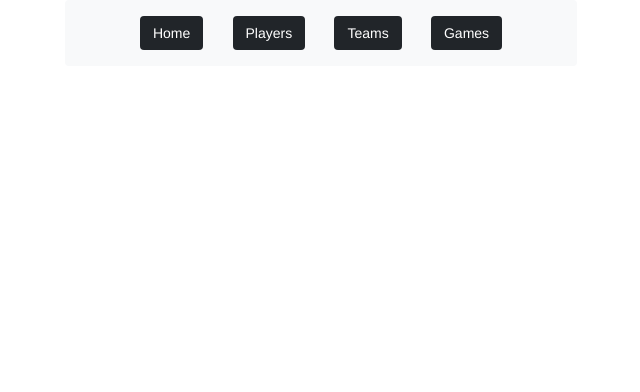
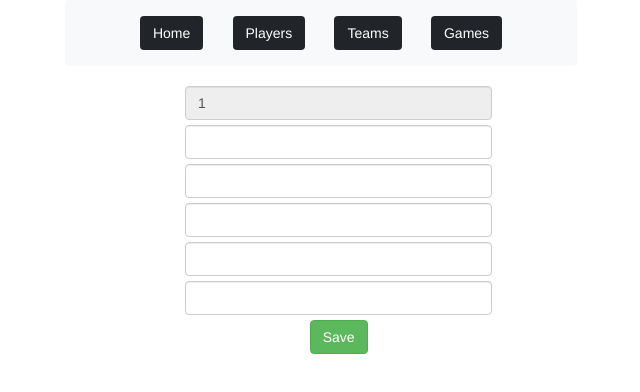
Before and after one commit to avdivrellaku/LAB-1, a React (Create React App) app in the folder lab-front/: page /editPlayer/1 in a window 1280 px wide. Shown: the top 392 px of the page, without its empty margins (315-955 px from the left). Built offline with nearby package versions, Linux system fonts and the light colour scheme; no server answers.

Commit message:
edit players method

```diff
--- a/lab-front/src/App.js
+++ b/lab-front/src/App.js
@@ -8,6 +8,7 @@ import { AddGames } from './methods/AddGame';
 import { AddPlayer } from './methods/AddPlayer';
 import { AddTeam } from './methods/AddTeam';
 import { Link } from 'react-router-dom';
+import {EditPlayer} from './methods/EditPlayer';
 
 import 'bootstrap/dist/css/bootstrap.min.css';
 import {
@@ -52,6 +53,7 @@ function App() {
             <Route path="/addTeam" component={AddTeam}/>
             <Route path="/addGames" component={AddGames}/>
             <Route path="/gamesHome" component={GamesHome}/>
+            <Route path="/editPlayer/:id" component={EditPlayer}/>
 
         </Switch>
         </Router>
--- a/lab-front/src/methods/AddGame.js
+++ b/lab-front/src/methods/AddGame.js
@@ -63,7 +63,7 @@ export const AddGames = () => {
        <Label></Label>
        <Input name='team2' style={{width: "100%"}} type="text" placeholder='Team 2' onChange={handleChange}></Input>
        <Label></Label>
-       <Input name='score' style={{width: "100%"}} type="number" placeholder='Score' onChange={handleChange}></Input>
+       <Input name='score' style={{width: "100%"}} type="text" placeholder='Score' onChange={handleChange}></Input>
        <Label></Label>
        <Input name='date' style={{width: "100%"}} type="date" placeholder='Date' onChange={handleChange}></Input>
        <Label></Label>
--- /dev/null
+++ b/lab-front/src/methods/EditPlayer.js
@@ -0,0 +1,113 @@
+
+import React,{useState,useEffect} from 'react';
+import {Form,Label,Input,Button} from 'reactstrap';
+
+
+export const EditPlayer = (props) => {
+
+  const [playerById, setPlayerById] = useState([]);
+  const playerId = (props.match.params.id);
+
+
+  function getPlayerById(){
+    const url = `http://localhost:5164/api/Players/${playerId}`;
+    fetch(url,{
+      method: 'GET'
+    })
+    .then(response => response.json())
+    .then(playersFromServer =>{
+      console.log(playersFromServer);
+      setPlayerById(playersFromServer);
+    })
+    .catch(error =>{
+      console.log(error);
+    });
+  }
+
+  useEffect(getPlayerById,[]);
+
+
+  const initialFormData = {
+    id: playerId,
+    firstName:playerById.firstName,
+    lastName:playerById.lastName,
+    age:playerById.age,
+    position:playerById.position,
+    team:playerById.team
+  };
+
+  const [formData, setFormData] = useState(initialFormData);
+
+
+  const handleChange = (e => {
+    setFormData({
+      ...formData,
+      [e.target.name]: e.target.value,
+    });
+  });
+
+  const handleSubmit = (e =>{
+    e.preventDefault();
+
+    const playerToEdit = {
+      id: formData.id,
+    firstName:formData.firstName,
+    lastName:formData.lastName,
+    age:formData.age,
+    position:formData.position,
+    team:formData.team
+    };
+
+
+    const url = 'http://localhost:5164/api/Players';
+
+    fetch(url, {
+      method: 'PUT',
+      headers: {
+        'Content-Type': 'application/json'
+      },
+      body: JSON.stringify(playerToEdit)
+    })
+    .then(response => response.json())
+    .then(responseFromServer => {
+      console.log(responseFromServer);
+    })
+    .catch(error =>{
+      console.log(error);
+    });
+
+    alert('Player updated successfully!');
+    {window.location.href="/playersHome"}
+
+
+  });
+
+
+
+
+
+
+  return (
+    <Form  className='d-flex flex-column' style={{marginLeft:500,width:"30%"}}>
+
+
+    <Input name='id' value={formData.id} readOnly style={{width: "100%"}} type="text" placeholder={playerById.id}></Input>
+    <Label></Label>
+
+    <Input name='firstName' value={formData.firstName} style={{width: "100%"}}type="text" placeholder={playerById.firstName}  onChange={handleChange}></Input>
+    <Label></Label>
+    <Input name='lastName' value={formData.lastName} style={{width: "100%"}} type="text" placeholder={playerById.lastName} onChange={handleChange}></Input>
+    <Label></Label>
+    <Input name='age' value={formData.age} style={{width: "100%"}} type="number" placeholder={playerById.age} onChange={handleChange} ></Input>
+    <Label></Label>
+    <Input name='position' value={formData.position} style={{width: "100%"}} type="text" placeholder={playerById.position} onChange={handleChange}></Input>
+    <Label></Label>
+    <Input name='team'  value={formData.team} style={{width: "100%"}} type="text" placeholder={playerById.team} onChange={handleChange}></Input>
+    <Label></Label>
+
+   <Button onClick={handleSubmit}  className='btn btn-success  align-self-center' type="submit">
+     Save
+   </Button>
+ </Form>
+  )
+}
--- a/lab-front/src/methods/PlayersHome.js
+++ b/lab-front/src/methods/PlayersHome.js
@@ -2,11 +2,6 @@ import React,{useState,useEffect} from 'react';
 import { Link  } from 'react-router-dom';
 import { BrowserRouter as Router,Switch,Route } from 'react-router-dom';
 import {
-  Form,
-  FormGroup,
-  Label,
-  Input,
-  Button,
   Navbar,
   NavbarBrand,
   NavItem,
@@ -51,6 +46,7 @@ export const PlayersHome = () => {
     })
 
   }
+
 
   function onPlayerDeleted(deletedPlayerId){
     let playerCopy = [...players];
@@ -111,7 +107,7 @@ export const PlayersHome = () => {
                  <td>{player.age}</td>
                  <td>{player.position}</td>
                  <td>{player.team}</td>
-                 <td className='d-flex justify-content-around'><button className='btn btn-warning'>Edit</button>
+                 <td className='d-flex justify-content-around' ><Link to={`/editPlayer/${player.id}`} onClick={() => {window.location.href=`/editPlayer/${player.id}`}} className='btn btn-warning'>Edit</Link>
                <button onClick={() => {if(window.confirm(`Are u sure u want to delete " ${player.firstName} ${player.lastName} " ?`))deletePlayers(player.id)}} className='btn btn-danger'>Delete</button></td>
                </tr>
 
--- a/lab-front/src/methods/TeamHome.js
+++ b/lab-front/src/methods/TeamHome.js
@@ -100,11 +100,11 @@ export const TeamHome = () => {
         <thead>
           <tr>
             <th scope='col'>ID</th>
-            <th scope='col'>First Name</th>
-            <th scope='col'>Last Name</th>
-            <th scope='col'>Age</th>
-            <th scope='col'>Position</th>
-            <th scope='col'>Team</th>
+            <th scope='col'>Name</th>
+            <th scope='col'>Owner</th>
+            <th scope='col'>Coach</th>
+            <th scope='col'>Divison</th>
+            <th scope='col'>Conference</th>
           </tr>
           {teams.map(team => (
             <tr key={team.id}>
```
